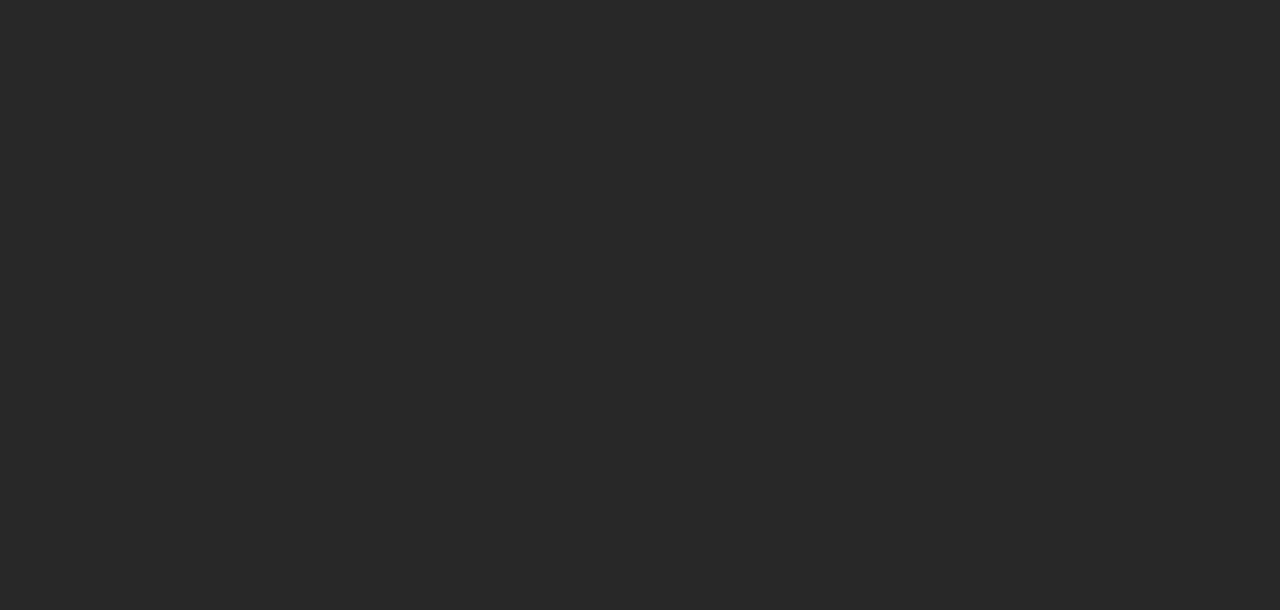
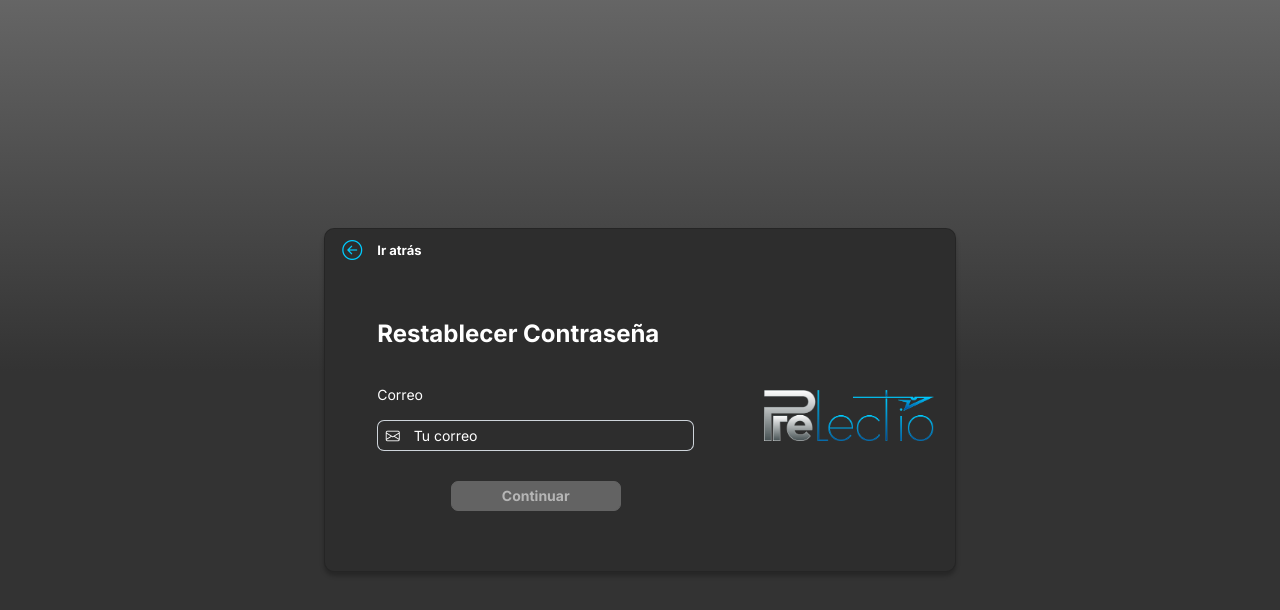
Before and after one commit to nplata18Daddo/prelectio-front, a React (Create React App) app: page /forgotPassword in a window 1280 px wide. Before the commit this address had no page. Shown: the top 610 px of the page. Built offline with nearby package versions, Linux system fonts and the light colour scheme.

Commit message:
feat:forgotpass

```diff
--- /dev/null
+++ b/src/pages/auth/forgotPassword.jsx
@@ -0,0 +1,122 @@
+import React, { useState } from "react";
+import { Button, Card, Col, Form, InputGroup, Row } from "react-bootstrap";
+import { useForm } from "react-hook-form";
+import LogoPrelectio from "../../assets/logo_prelectio.png";
+import { yupResolver } from "@hookform/resolvers/yup";
+import * as yup from "yup";
+import { Link, Routes, Route, useNavigate } from "react-router-dom";
+export const ForgotPassword = () => {
+  const schema = yup.object().shape({
+    email: yup
+      .string()
+      .email("*Este campo debe ser un email válido")
+      .required("*Este campo es requerido"),
+  });
+  const {
+    register,
+    handleSubmit,
+    watch,
+    formState: { errors },
+  } = useForm({
+    resolver: yupResolver(schema),
+  });
+  const handleForgotPass = async (data) => {
+    try {
+      const obj = {
+        email: data.email,
+        password: data.password,
+      };
+    } catch (error) {
+      console.log("==============Error login======================");
+      console.log(error);
+      console.log("====================================");
+    }
+  };
+  const navigate = useNavigate();
+  return (
+    <Row className="forgotPass__background justify-content-center">
+      <Col xs={10} md={6} className=" my-auto">
+        <Card body className="forgotPass__card ">
+          <Row>
+            <Col xs={12} className="px-4">
+              <h1
+                onClick={() => navigate(-1)}
+                className="text-white display__label weight__bold pb-1 d-flex align-items-center"
+                style={{ textAlign: "start", cursor: "pointer" }}
+              >
+                <i
+                  class="bi bi-arrow-left-circle colors__lightBlue"
+                  style={{ fontSize: "20px", marginRight: "15px" }}
+                ></i>
+                <span>Ir atrás</span>
+              </h1>
+            </Col>
+            <Col xs={12} md={8} style={{ padding: "5rem" }}>
+              <Row>
+                <Col xs={12}>
+                  <h1
+                    className="text-white display__large weight__bold"
+                    style={{ textAlign: "start" }}
+                  >
+                    Restablecer Contraseña
+                  </h1>
+                </Col>
+                <Col xs={12}>
+                  <Form onSubmit={handleSubmit(handleForgotPass)}>
+                    <Form.Group
+                      className="mb-5 mt-5"
+                      controlId="formBasicEmail"
+                      style={{ textAlign: "start" }}
+                    >
+                      <Form.Label className="text-white display__small mb-4">
+                        Correo
+                      </Form.Label>
+                      <InputGroup>
+                        <InputGroup.Text className="login__input__icon display__small">
+                          <i className="bi bi-envelope"></i>
+                        </InputGroup.Text>
+                        <Form.Control
+                          {...register("email")}
+                          className="login__input  display__small"
+                          placeholder="Tu correo"
+                        />
+                        {errors.email && (
+                          <Form.Control.Feedback
+                            className="d-block display__label mt-2"
+                            type="invalid"
+                          >
+                            {errors.email.message}
+                          </Form.Control.Feedback>
+                        )}
+                      </InputGroup>
+                    </Form.Group>
+
+                    <Button
+                      disabled={!watch("email")}
+                      variant="primary"
+                      type="submit"
+                      className="login__submit display__small weight__bold"
+                    >
+                      Continuar
+                    </Button>
+                  </Form>
+                </Col>
+              </Row>
+            </Col>
+            <Col
+              xs={12}
+              md={4}
+              className="p-5 d-flex justify-content-center align-items-center"
+            >
+              <img
+                className="login__logo"
+                src={LogoPrelectio}
+                alt="logo prelectio"
+              ></img>
+            </Col>
+          </Row>
+        </Card>
+      </Col>
+    </Row>
+  );
+};
--- a/src/pages/auth/login.jsx
+++ b/src/pages/auth/login.jsx
@@ -5,6 +5,7 @@ import LogoPrelectio from "../../assets/logo_prelectio.png";
 
 import { yupResolver } from "@hookform/resolvers/yup";
 import * as yup from "yup";
+import { Link } from "react-router-dom";
 export const Login = () => {
   const [isLoading, setIsLoading] = useState(false);
   const [showPass, setShowPass] = useState(false);
@@ -136,9 +137,14 @@ export const Login = () => {
                     className="mb-5 mt-5"
                     style={{ textAlign: "end" }}
                   >
-                    <Form.Label className="colors__lightBlue display__label">
-                      ¿Olvidaste tu contraseña?
-                    </Form.Label>
+                    <Link to="/forgotPassword">
+                      <Form.Label
+                        className="colors__lightBlue display__label"
+                        style={{ cursor: "pointer" }}
+                      >
+                        ¿Olvidaste tu contraseña?
+                      </Form.Label>
+                    </Link>
                   </Form.Group>
 
                   <Button
--- a/src/routes/index.jsx
+++ b/src/routes/index.jsx
@@ -1,6 +1,7 @@
 import { Route, Routes } from "react-router";
 import { Layout } from "../components/layout";
 import { Home } from "../pages";
+import { ForgotPassword } from "../pages/auth/forgotPassword";
 import { Login } from "../pages/auth/login";
 
 function AppRoutes() {
@@ -10,6 +11,7 @@ function AppRoutes() {
         <Route path="/" element={<Home />} />
       </Route>
       <Route path="/login" element={<Login />} />
+      <Route path="/forgotPassword" element={<ForgotPassword />} />
     </Routes>
   );
 }
--- /dev/null
+++ b/src/styles/components/forgotPass.scss
@@ -0,0 +1,16 @@
+.forgotPass {
+  &__background {
+    height: 100vh;
+    background: linear-gradient(
+      180deg,
+      rgba(53, 53, 53, 0.76) 0%,
+      #333333 46.35%
+    );
+    background-color: white;
+  }
+  &__card {
+    background: #2d2d2d;
+    box-shadow: 0px 4px 4px rgba(0, 0, 0, 0.25);
+    border-radius: 10px;
+  }
+}
--- a/src/styles/main.scss
+++ b/src/styles/main.scss
@@ -17,3 +17,4 @@
 @import "components/navbar.scss";
 @import "components/footer.scss";
 @import "components/login.scss";
+@import "components/forgotPass.scss";
```
